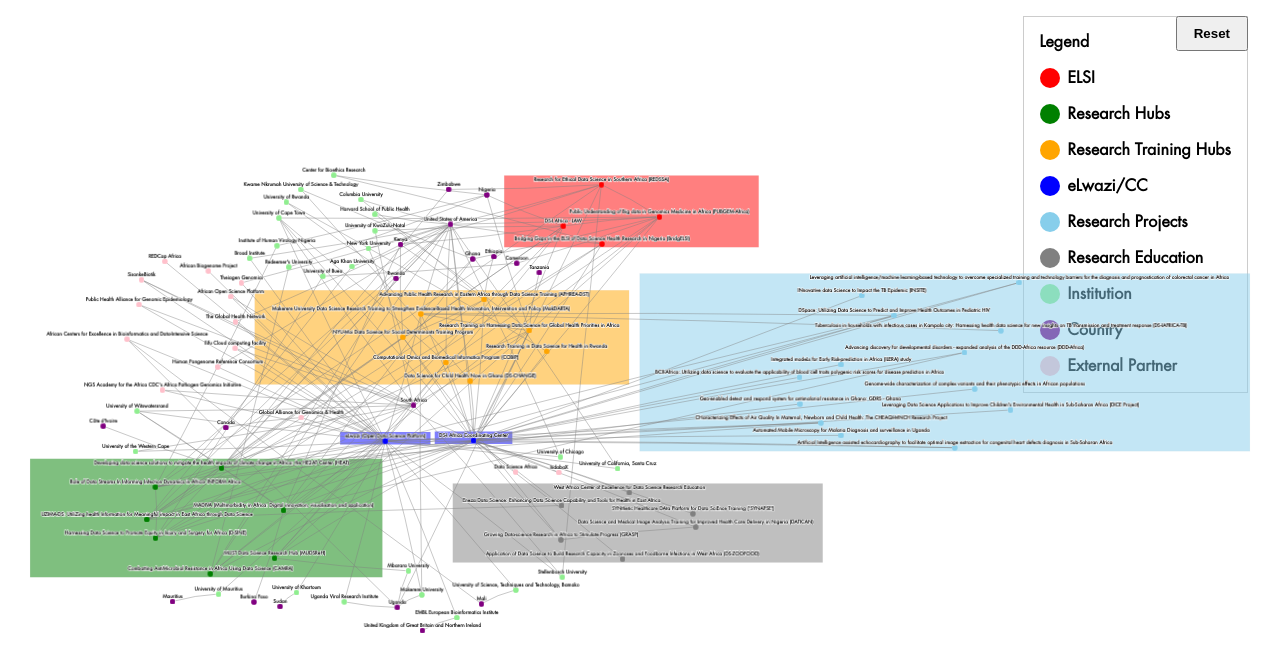
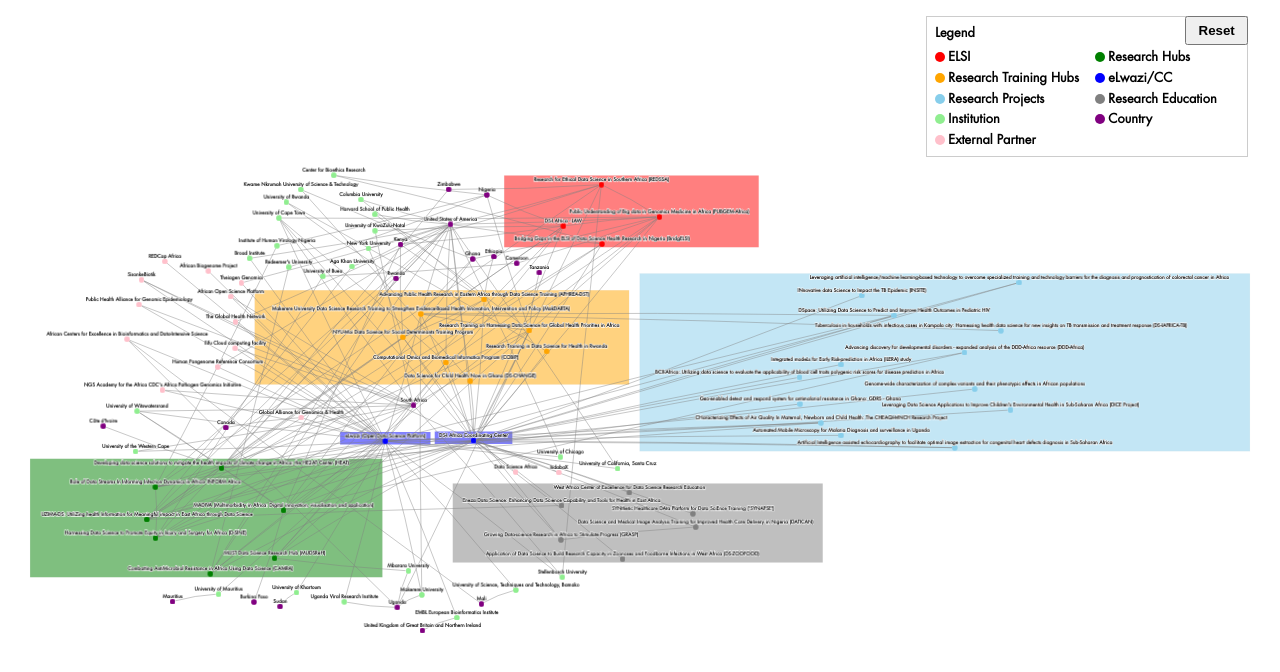
Before and after one commit to github-dsiafrica/CytoscapePartnerships, a website built with Vite: page index.html in a window 1280 px wide. Built offline with nearby package versions, Linux system fonts and the light colour scheme.

Commit message:
Redesigns legend.

```diff
--- a/style.css
+++ b/style.css
@@ -190,6 +190,13 @@
 	translate: 0 -50%;
 }
 
+button {
+	position: absolute;
+	padding: 0.3rem 0.7rem;
+	font-weight: bold;
+	z-index: 10;
+}
+
 #cy {
 	width: 100vw;
 	height: 100vh;
@@ -197,31 +204,19 @@
 }
 
 #fit {
-	position: absolute;
 	top: 1rem;
 	right: 2rem;
-	padding: 0.5rem 1rem;
-	font-weight: bold;
-	z-index: 10;
 }
 
 #export {
-	position: absolute;
 	top: 3rem;
 	right: 2rem;
-	padding: 0.5rem 1rem;
-	font-weight: bold;
-	z-index: 10;
 	display: none;
 }
 
 #position {
-	position: absolute;
 	top: 5rem;
 	right: 2rem;
-	padding: 0.5rem 1rem;
-	font-weight: bold;
-	z-index: 10;
 	display: none;
 }
 
@@ -237,22 +232,26 @@
 	right: 2rem;
 	top: 1rem;
 	border: 1px solid #ccc;
-	padding: 1rem;
+	padding: 0.5rem;
+	font-size: 0.8rem;
 }
 
 .legend p {
 	font-weight: bold;
-	padding-bottom: 1rem;
+	padding-bottom: 0.5rem;
 }
 
 .legend ul {
 	list-style: none;
+	display: grid;
+	grid-template-columns: 1fr 1fr;
+	column-gap: 1rem;
 }
 
 .legend li {
 	display: flex;
-	gap: 0.5rem;
-	padding-bottom: 1rem;
+	gap: 0.2rem;
+	padding-bottom: 0.3rem;
 	align-items: center;
 }
 .legend li:last-of-type {
@@ -260,7 +259,7 @@
 }
 
 .legend li div {
-	width: 20px;
+	width: 10px;
 	aspect-ratio: 1 / 1;
 	border-radius: 50%;
 }
```
